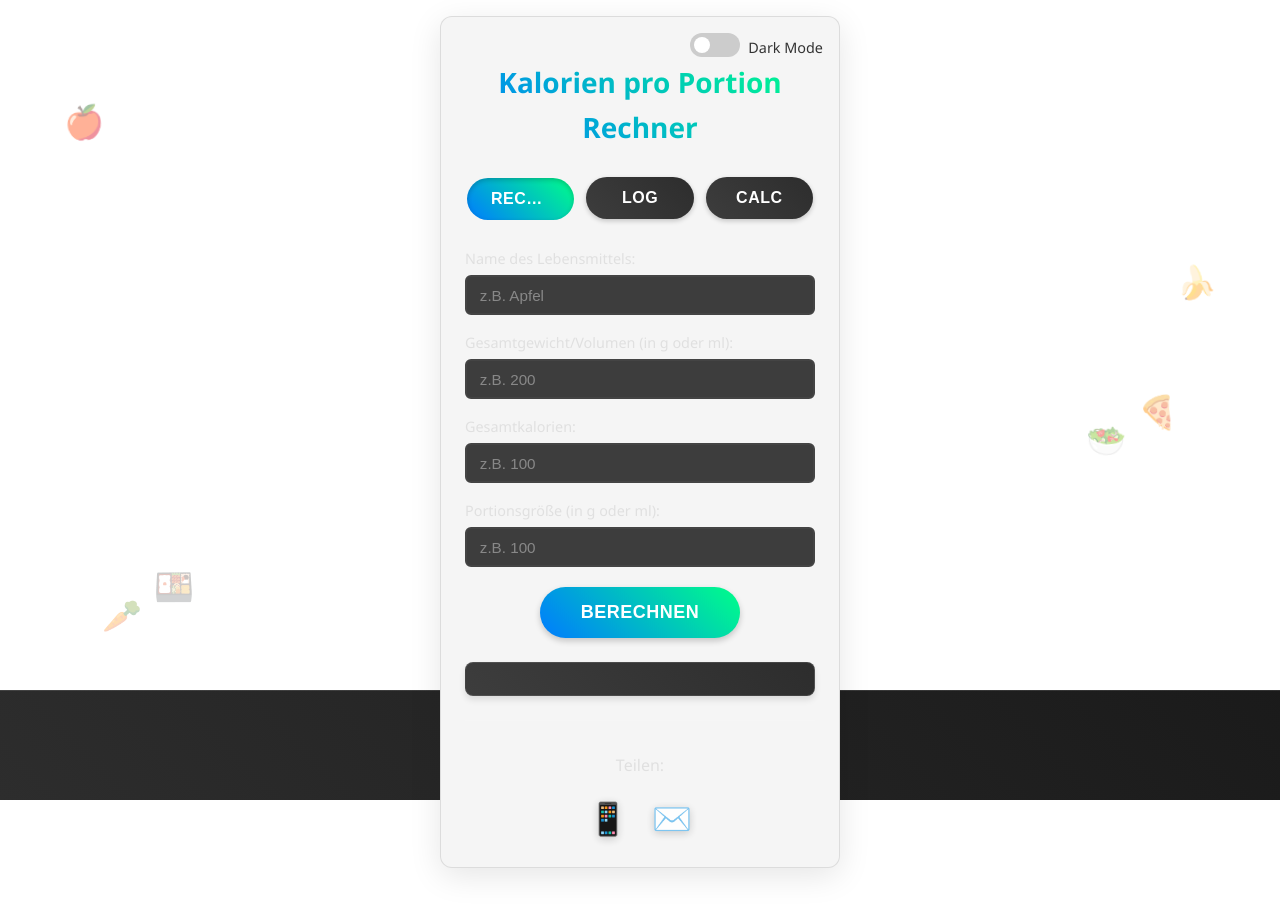
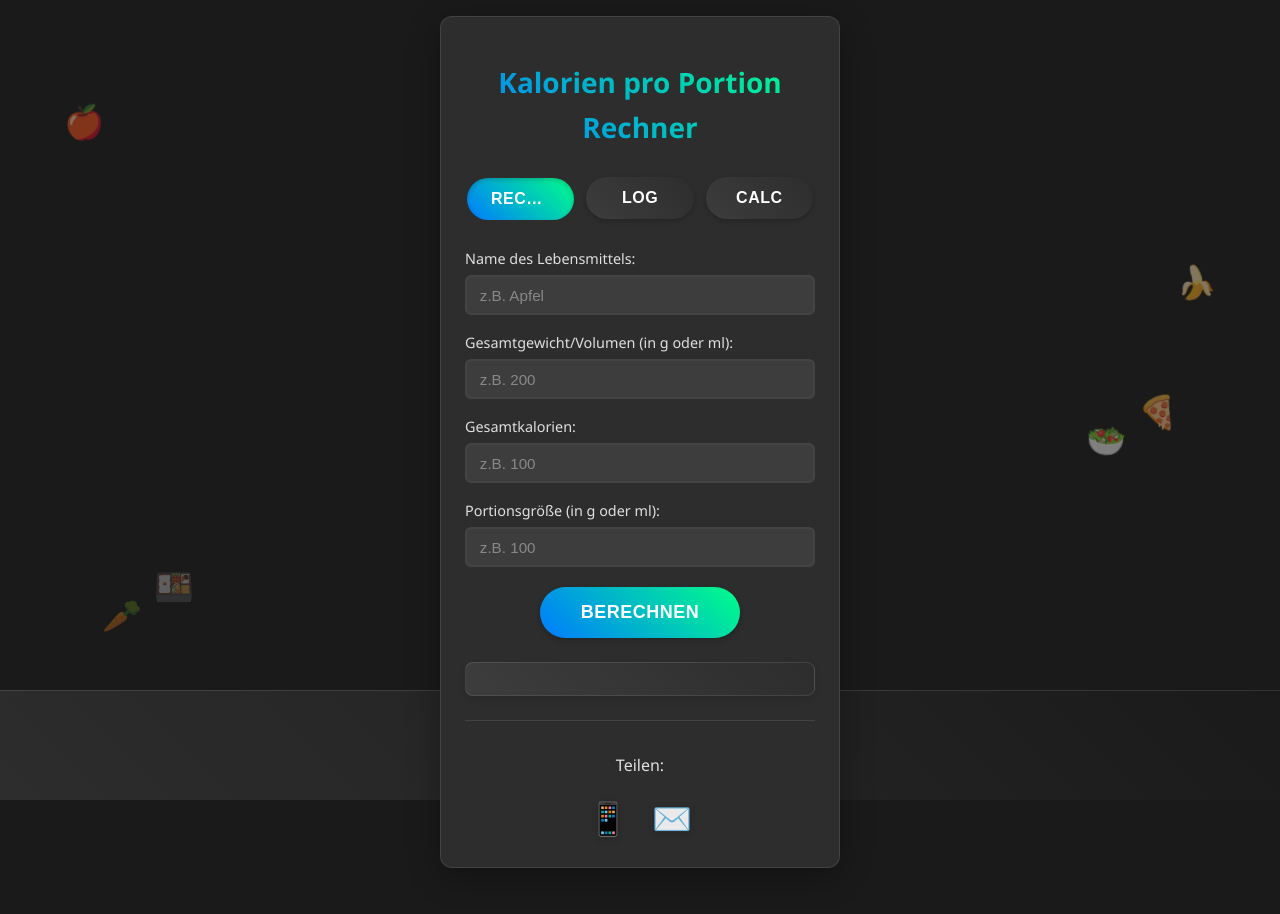
Before and after one commit to conversion85/KCAL, a plain HTML site: page index.html in a window 1280 px wide. Drawn offline with Linux system fonts and the light colour scheme.

Commit message:
Add files via upload

```diff
--- a/index.html
+++ b/index.html
@@ -75,14 +75,6 @@
 
     <div class="container">
         <h1>Kalorien pro Portion Rechner</h1>
-
-        <div class="theme-switch">
-            <label class="switch">
-                <input type="checkbox" id="darkModeToggle">
-                <span class="slider round"></span>
-            </label>
-            <span class="theme-label">Dark Mode</span>
-        </div>
 
         <div class="tabs">
             <button class="tab-btn active" data-tab="calculator">Rechner</button>
--- a/script.js
+++ b/script.js
@@ -1,23 +1,4 @@
 document.addEventListener('DOMContentLoaded', function() {
-    // Dark Mode Funktionalität
-    const darkModeToggle = document.getElementById('darkModeToggle');
-
-    // Prüfe gespeicherte Einstellung
-    if (localStorage.getItem('darkMode') === 'enabled') {
-        document.documentElement.setAttribute('data-theme', 'dark');
-        darkModeToggle.checked = true;
-    }
-
-    darkModeToggle.addEventListener('change', () => {
-        if (darkModeToggle.checked) {
-            document.documentElement.setAttribute('data-theme', 'dark');
-            localStorage.setItem('darkMode', 'enabled');
-        } else {
-            document.documentElement.removeAttribute('data-theme');
-            localStorage.setItem('darkMode', null);
-        }
-    });
-
     const foodNameInput = document.getElementById('foodName');
     const totalWeightInput = document.getElementById('totalWeight');
     const totalCaloriesInput = document.getElementById('totalCalories');
--- a/style.css
+++ b/style.css
@@ -1,36 +1,17 @@
-:root {
-    --bg-color: #ffffff;
-    --text-color: #333333;
-    --input-bg: #ffffff;
-    --border-color: rgba(0, 0, 0, 0.1);
-    --container-bg: #f5f5f5;
-    --shadow-color: rgba(0, 0, 0, 0.1);
-}
-
-[data-theme="dark"] {
-    --bg-color: #1a1a1a;
-    --text-color: #ffffff;
-    --input-bg: #2d2d2d;
-    --border-color: rgba(255, 255, 255, 0.1);
-    --container-bg: #2d2d2d;
-    --shadow-color: rgba(0, 0, 0, 0.3);
-}
-
 body {
     font-family: 'Segoe UI', system-ui, -apple-system, sans-serif;
     margin: 0;
-    background-color: var(--bg-color);
+    background-color: #1a1a1a;
     display: flex;
     flex-direction: column;
     justify-content: center;
     align-items: center;
     min-height: 100vh;
-    color: var(--text-color);
+    color: #ffffff;
     line-height: 1.6;
     overflow-x: hidden;
     padding: 1rem;
     box-sizing: border-box;
-    transition: background-color 0.3s ease, color 0.3s ease;
 }
 
 .food-animations {
@@ -137,17 +118,16 @@ body {
 .container {
     position: relative;
     z-index: 2;
-    background-color: var(--container-bg);
+    background-color: #2d2d2d;
     padding: 1.5rem;
     border-radius: 12px;
-    box-shadow: 0 8px 32px var(--shadow-color);
+    box-shadow: 0 8px 32px rgba(0, 0, 0, 0.3);
     width: 100%;
     max-width: 400px;
     backdrop-filter: blur(10px);
-    border: 1px solid var(--border-color);
+    border: 1px solid rgba(255, 255, 255, 0.1);
     margin-bottom: 4rem;
     box-sizing: border-box;
-    transition: background-color 0.3s ease, border-color 0.3s ease, box-shadow 0.3s ease;
 }
 
 h1 {
@@ -835,65 +815,3 @@ button:active {
         font-size: 0.75rem;
     }
 }
-
-/* Theme Switch Styles */
-.theme-switch {
-    position: absolute;
-    top: 1rem;
-    right: 1rem;
-    display: flex;
-    align-items: center;
-    gap: 0.5rem;
-    z-index: 10;
-}
-
-.switch {
-    position: relative;
-    display: inline-block;
-    width: 50px;
-    height: 24px;
-}
-
-.switch input {
-    opacity: 0;
-    width: 0;
-    height: 0;
-}
-
-.slider {
-    position: absolute;
-    cursor: pointer;
-    top: 0;
-    left: 0;
-    right: 0;
-    bottom: 0;
-    background-color: #ccc;
-    transition: .4s;
-    border-radius: 24px;
-}
-
-.slider:before {
-    position: absolute;
-    content: "";
-    height: 16px;
-    width: 16px;
-    left: 4px;
-    bottom: 4px;
-    background-color: white;
-    transition: .4s;
-    border-radius: 50%;
-}
-
-input:checked + .slider {
-    background: linear-gradient(45deg, #007bff, #00ff88);
-}
-
-input:checked + .slider:before {
-    transform: translateX(26px);
-}
-
-.theme-label {
-    color: var(--text-color);
-    font-size: 0.9rem;
-    font-weight: 500;
-}
```
